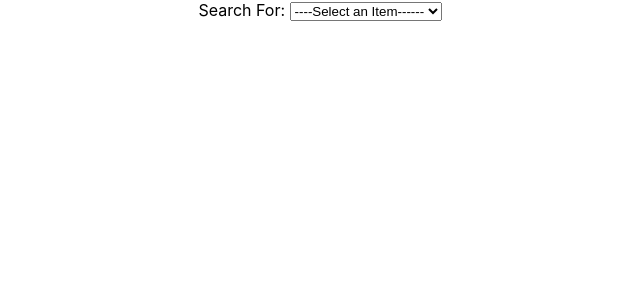
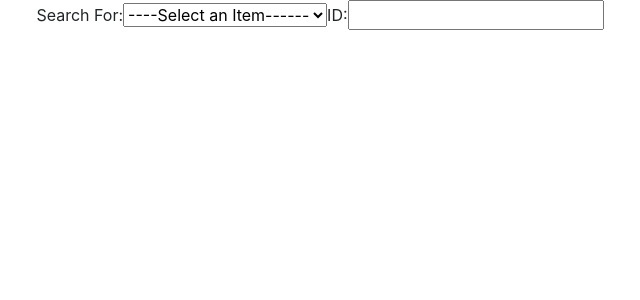
Before and after one commit to qidCoder/mern_lukeAPIwalker, a React (Create React App) app in the folder luke-api-walker/: page / in a window 1280 px wide. Shown: the top 300 px of the page, without its empty margins (320-960 px from the left). Built offline with nearby package versions, Linux system fonts and the light colour scheme.

Commit message:
add in textbox in form

```diff
--- a/luke-api-walker/package.json
+++ b/luke-api-walker/package.json
@@ -8,6 +8,7 @@
     "@testing-library/react": "^11.1.1",
     "@testing-library/user-event": "^12.2.0",
     "axios": "^0.21.0",
+    "bootstrap": "^4.5.3",
     "react": "^17.0.1",
     "react-dom": "^17.0.1",
     "react-scripts": "4.0.0",
--- a/luke-api-walker/src/App.jsx
+++ b/luke-api-walker/src/App.jsx
@@ -1,6 +1,7 @@
 import logo from './logo.svg';
 import './App.css';
 import React, { useState } from 'react';
+import 'bootstrap/dist/css/bootstrap.min.css';
 
 function App() {
 
@@ -29,6 +30,10 @@ function App() {
           }
 
         </select>
+
+        {/* add in ID textbox */}
+        <label>ID: </label>
+        <input type="text" />
       </form>
 
     </div>
```
Also changed, not shown: 1 other file (tests, documents, lock files or other folders).
